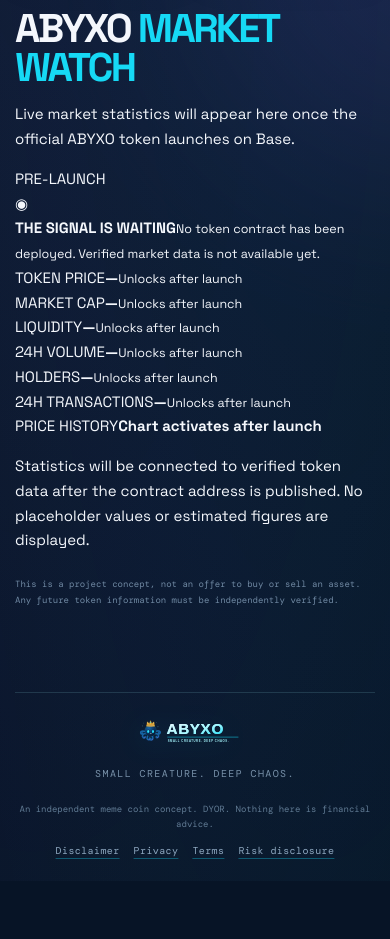
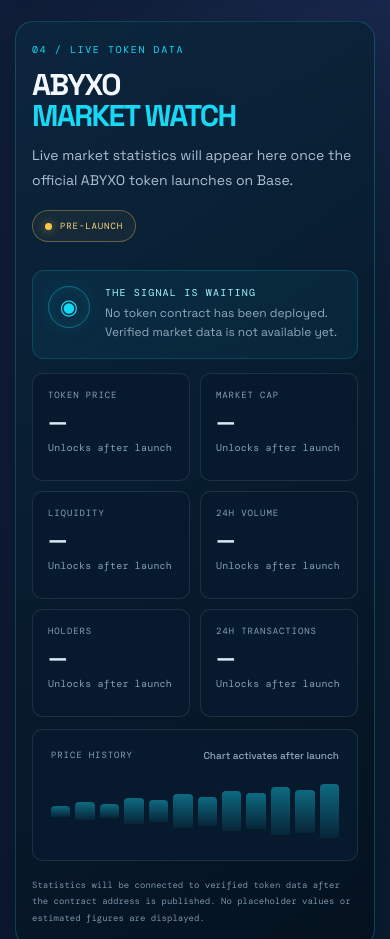
Before and after one commit to musclank/Abyxo, a plain HTML site: page website/tokenomics.html in a window 390 px wide. Shown: the part 924-1863 px from the top of the page. Before the commit the page ends 1805 px from the top, so only its background shows below. Drawn offline with nearby package versions, Linux system fonts and the light colour scheme.

Commit message:
Style responsive pre-launch token statistics panel

```diff
--- a/website/styles.css
+++ b/website/styles.css
@@ -1059,3 +1059,37 @@ html {
 .ca-strip .ca-strip-value{justify-content:flex-end}
 .ca-strip .ca-status-dot{background:#f8c84e;box-shadow:0 0 10px #f8c84e88}
 @media(max-width:560px){.ca-strip .ca-strip-value{justify-content:flex-start}}
+
+
+/* ABYXO Tokenomics — pre-launch live market panel */
+.token-live-panel{margin-top:76px;padding:clamp(20px,4vw,38px);border:1px solid rgba(22,217,245,.24);border-radius:18px;background:linear-gradient(145deg,rgba(12,39,62,.94),rgba(4,17,31,.97));box-shadow:0 20px 65px rgba(0,0,0,.2);min-width:0}
+.token-live-heading{display:flex;align-items:flex-start;justify-content:space-between;gap:22px;margin-bottom:28px}
+.token-live-heading h2{margin:12px 0;font-size:clamp(30px,4.5vw,48px);line-height:1.02;letter-spacing:-.055em}
+.token-live-heading h2 span{display:block;color:var(--cyan)}
+.token-live-heading p{max-width:520px;margin:0;color:#aebfd0;font-size:14px;line-height:1.75}
+.token-live-badge{display:inline-flex;align-items:center;gap:8px;flex:0 0 auto;padding:9px 12px;border:1px solid #f8c84e55;border-radius:999px;background:#f8c84e0d;color:#f8d77d;font:9px "DM Mono",monospace;letter-spacing:.1em}
+.token-live-badge i{width:7px;height:7px;border-radius:50%;background:#f8c84e;box-shadow:0 0 10px #f8c84e99}
+.token-live-status{display:flex;align-items:center;gap:15px;padding:18px 20px;margin-bottom:14px;border:1px solid #16d9f52e;border-radius:12px;background:rgba(22,217,245,.055)}
+.token-live-orbit{display:grid;place-items:center;flex:0 0 42px;width:42px;height:42px;border:1px solid #16d9f566;border-radius:50%;color:var(--cyan);font-size:21px;box-shadow:inset 0 0 18px #16d9f51c,0 0 20px #16d9f514}
+.token-live-status strong,.token-live-status small{display:block}
+.token-live-status strong{color:#a6f7ff;font:10px "DM Mono",monospace;letter-spacing:.12em}
+.token-live-status small{margin-top:5px;color:#8fa9bd;font-size:12px;line-height:1.6}
+.token-live-grid{display:grid;grid-template-columns:repeat(3,minmax(0,1fr));gap:10px}
+.token-live-grid article{display:flex;flex-direction:column;gap:8px;min-width:0;min-height:118px;padding:18px;border:1px solid #ffffff18;border-radius:10px;background:#071a2d}
+.token-live-grid article>span,.token-live-grid article>small,.token-live-chart>div:first-child>span{color:#83a0ba;font:9px "DM Mono",monospace;letter-spacing:.1em;line-height:1.5}
+.token-live-grid article strong{color:#d9eaf5;font-size:25px;line-height:1}
+.token-live-grid article small{font-size:10px;letter-spacing:.02em}
+.token-live-chart{margin-top:12px;padding:18px;border:1px solid #ffffff18;border-radius:10px;background:#071a2d}
+.token-live-chart>div:first-child{display:flex;justify-content:space-between;align-items:center;gap:12px;flex-wrap:wrap}
+.token-live-chart>div:first-child strong{color:#8fa9bd;font-size:11px;font-weight:500}
+.token-live-chart-line{height:62px;display:flex;align-items:center;justify-content:space-between;gap:5px;margin-top:16px;opacity:.42}
+.token-live-chart-line span{display:block;flex:1;height:var(--bar,30%);border-radius:4px 4px 0 0;background:linear-gradient(180deg,#16d9f5,#16d9f522)}
+.token-live-chart-line span:nth-child(1){--bar:18%}.token-live-chart-line span:nth-child(2){--bar:28%}.token-live-chart-line span:nth-child(3){--bar:22%}.token-live-chart-line span:nth-child(4){--bar:43%}.token-live-chart-line span:nth-child(5){--bar:36%}.token-live-chart-line span:nth-child(6){--bar:54%}.token-live-chart-line span:nth-child(7){--bar:47%}.token-live-chart-line span:nth-child(8){--bar:65%}.token-live-chart-line span:nth-child(9){--bar:58%}.token-live-chart-line span:nth-child(10){--bar:78%}.token-live-chart-line span:nth-child(11){--bar:69%}.token-live-chart-line span:nth-child(12){--bar:88%}
+.token-live-footnote{margin:16px 0 0;color:#7892a9;font:9px/1.8 "DM Mono",monospace}
+:root[data-theme="light"] .token-live-panel{background:linear-gradient(145deg,#f5fbfd,#e2f2f7);border-color:#087f9b44}
+:root[data-theme="light"] .token-live-status,:root[data-theme="light"] .token-live-grid article,:root[data-theme="light"] .token-live-chart{background:#eaf7fb;border-color:#087f9b30}
+:root[data-theme="light"] .token-live-heading p,:root[data-theme="light"] .token-live-status small{color:#36566a}
+:root[data-theme="light"] .token-live-grid article strong{color:#075d78}
+:root[data-theme="light"] .token-live-chart>div:first-child strong{color:#426276}
+@media(max-width:760px){.token-live-panel{margin-top:52px;padding:20px 16px}.token-live-heading{display:block}.token-live-badge{margin-top:18px}.token-live-grid{grid-template-columns:repeat(2,minmax(0,1fr))}.token-live-grid article{min-height:108px;padding:15px}.token-live-grid article strong{font-size:22px}.token-live-status{align-items:flex-start;padding:15px}.token-live-chart>div:first-child strong{font-size:10px}}
+@media(max-width:360px){.token-live-grid{gap:7px}.token-live-grid article{padding:12px}.token-live-grid article>span{font-size:8px}}
```
